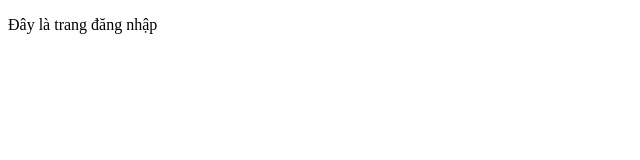
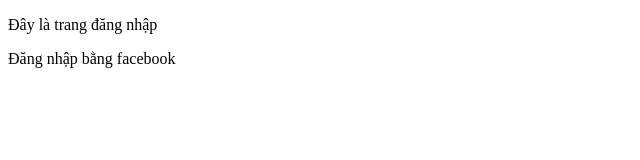
Before and after one commit to EricThanh/Test, a plain HTML site: page login.html in a window 1280 px wide. Shown: the whole page, without its empty margins (0-640 px from the left). Drawn offline with Linux system fonts and the light colour scheme.

Commit message:
Update page login

```diff
--- a/login.html
+++ b/login.html
@@ -7,5 +7,6 @@
 </head>
 <body>
     <p class="">Đây là trang đăng nhập</p>
+    <p>Đăng nhập bằng facebook</p>
 </body>
 </html>
```
